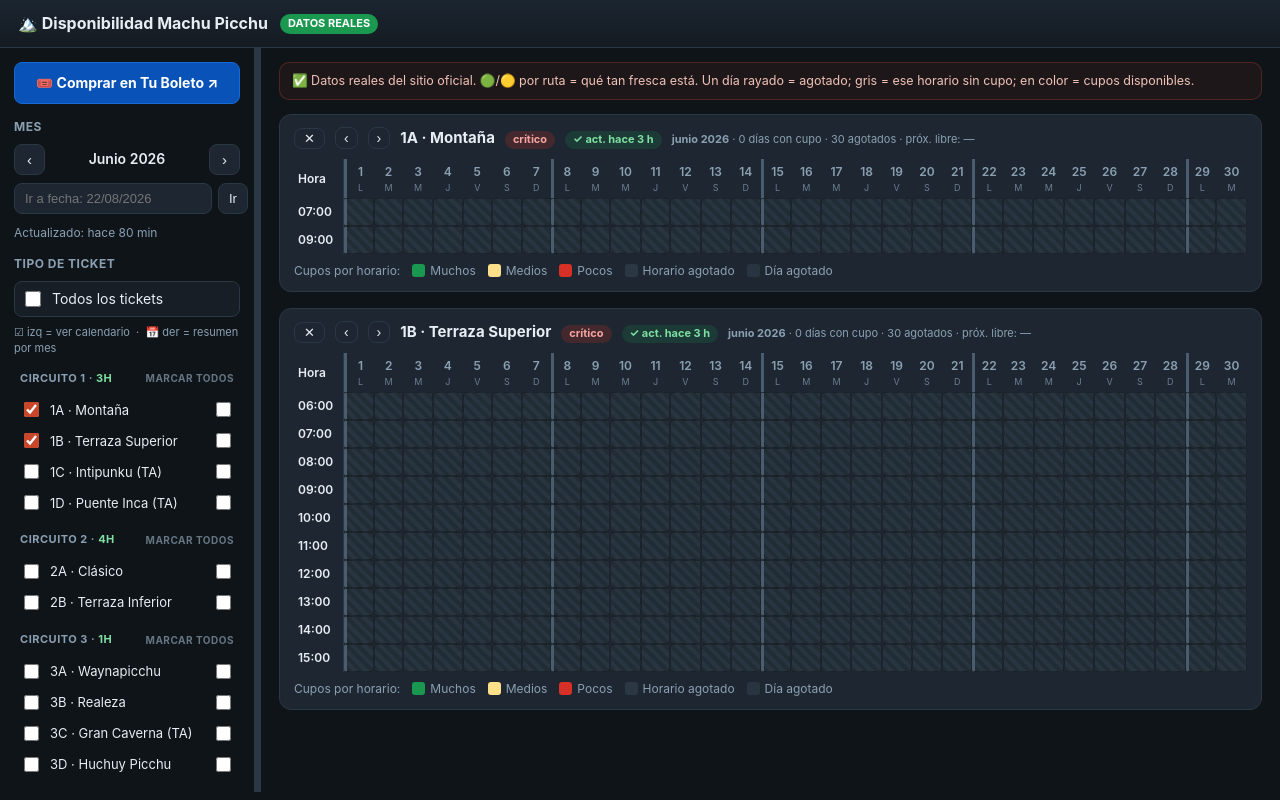
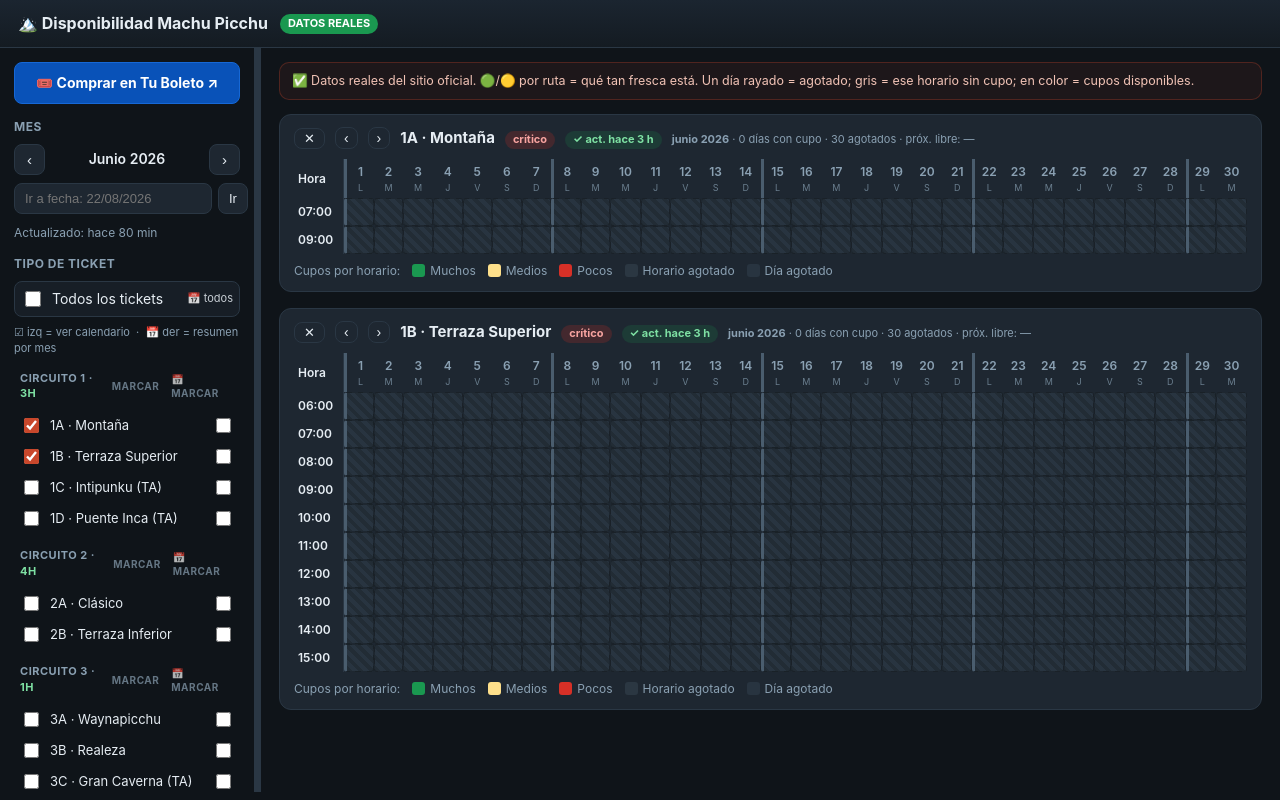
Before and after one commit to cinonicholas-ctrl/machu-picchu, a website: page index.html in a window 1280 px wide. Drawn offline with Linux system fonts and the light colour scheme.

Commit message:
Update index.html

```diff
--- a/index.html
+++ b/index.html
@@ -35,7 +35,11 @@
   .datego input{flex:1}
   .grp{margin:10px 0 4px;font-size:11px;font-weight:700;color:var(--muted);text-transform:uppercase;letter-spacing:.5px;cursor:pointer;padding:4px 6px;border-radius:7px;display:flex;justify-content:space-between;align-items:center}
   .grp:hover{background:var(--panel2);color:var(--txt)}
-  .grp .gt{font-size:10px;opacity:.7}
+  .grp{cursor:default}
+  .grp .gt{font-size:10px;opacity:.7;cursor:pointer}
+  .grp .gt:hover{opacity:1;text-decoration:underline}
+  .gacts{display:flex;gap:12px;align-items:center}
+  #mchkR{cursor:pointer;font-size:11px;opacity:.85}
   .opt{display:flex;align-items:center;gap:8px;padding:5px 6px;border-radius:7px;cursor:pointer}
   .opt:hover{background:var(--panel2)}
   .opt input{accent-color:var(--accent);width:15px;height:15px}
@@ -114,7 +118,7 @@
     <div class="sub" id="updated" style="margin:10px 0 4px"></div>
 
     <h3>Tipo de ticket</h3>
-    <div class="master" id="master"><input type="checkbox" id="mchk"><label for="mchk">Todos los tickets</label></div>
+    <div class="master" id="master"><input type="checkbox" id="mchk"><label for="mchk" style="flex:1">Todos los tickets</label><span id="mchkR" title="Resumen por mes de todos">📅 todos</span></div>
     <div class="sub" style="margin:0 0 8px;font-size:11px">☑ izq = ver calendario &nbsp;·&nbsp; 📅 der = resumen por mes</div>
     <div id="picker"></div>
     <div class="sub" style="font-size:10px;margin-top:12px">TA = solo en temporada alta</div>
@@ -171,22 +175,27 @@ function ago(iso){if(!iso)return"";const d=(Date.now()-new Date(iso).getTime())/
 function color(v,cap){if(v<=0)return"var(--zero)";const r=v/cap;if(r>0.55)return"var(--g1)";if(r>0.4)return"var(--g2)";if(r>0.28)return"var(--g3)";if(r>0.18)return"var(--y1)";if(r>0.10)return"var(--o1)";if(r>0.03)return"var(--r1)";return"var(--r2)";}
 
 function renderPicker(){
-  // master
-  const allOn=DATA.routes.length>0 && DATA.routes.every(r=>selected.has(r.id));
-  document.getElementById("mchk").checked=allOn;
-  const p=document.getElementById("picker");p.innerHTML="";let lastG=null,gwrap=null;
+  // master: izq = todos los calendarios, der = 📅 todos (resumen por mes)
+  const allL=DATA.routes.length>0 && DATA.routes.every(r=>selected.has(r.id));
+  const allR=DATA.routes.length>0 && DATA.routes.every(r=>monthSel.has(r.id));
+  const mchk=document.getElementById("mchk"); mchk.checked=allL;
+  mchk.onchange=()=>{ if(mchk.checked)DATA.routes.forEach(r=>selected.add(r.id)); else selected.clear(); renderPicker();renderBlocks();renderMonthly(); };
+  const mr=document.getElementById("mchkR"); if(mr){ mr.style.color=allR?'var(--sel)':''; mr.onclick=()=>{ if(allR)monthSel.clear(); else DATA.routes.forEach(r=>monthSel.add(r.id)); renderPicker();renderBlocks();renderMonthly(); }; }
+  const p=document.getElementById("picker");p.innerHTML="";let lastG=null;
   DATA.routes.forEach(rt=>{
     if(rt.group!==lastG){
       lastG=rt.group;
       const grpRoutes=DATA.routes.filter(r=>r.group===rt.group);
       const ids=grpRoutes.map(r=>r.id);
-      const gOn=ids.every(id=>selected.has(id));
+      const gOnL=ids.every(id=>selected.has(id));
+      const gOnR=ids.every(id=>monthSel.has(id));
       const ups=grpRoutes.map(r=>r.updated?new Date(r.updated).getTime():0).filter(Boolean);
       let fr="";
       if(ups.length){const h=(Date.now()-Math.min(...ups))/3.6e6;fr=` · <b style="color:${h<8?'#7ee0a3':'#fdc98b'}">${h<1?'<1h':(h<48?Math.round(h)+'h':Math.round(h/24)+'d')}</b>`;}
       const g=document.createElement("div");g.className="grp";
-      g.innerHTML=`<span>${rt.group}${fr}</span><span class="gt">${gOn?'quitar todos':'marcar todos'}</span>`;
-      g.onclick=()=>{const on=ids.every(id=>selected.has(id));ids.forEach(id=>on?selected.delete(id):selected.add(id));renderPicker();renderBlocks();};
+      g.innerHTML=`<span>${rt.group}${fr}</span><span class="gacts"><span class="gt" data-gl>${gOnL?'quitar':'marcar'}</span><span class="gt" data-gr style="color:${gOnR?'var(--sel)':''}">📅 ${gOnR?'quitar':'marcar'}</span></span>`;
+      g.querySelector('[data-gl]').onclick=()=>{ids.forEach(id=>gOnL?selected.delete(id):selected.add(id));renderPicker();renderBlocks();renderMonthly();};
+      g.querySelector('[data-gr]').onclick=()=>{ids.forEach(id=>gOnR?monthSel.delete(id):monthSel.add(id));renderPicker();renderBlocks();renderMonthly();};
       p.appendChild(g);
     }
     const row=document.createElement("div");row.className="opt";
@@ -306,7 +315,6 @@ document.getElementById("prev").onclick=()=>{if(curIdx>0){curIdx--;routeMonth={}
 document.getElementById("next").onclick=()=>{if(curIdx<months.length-1){curIdx++;routeMonth={};renderBlocks();renderMonthly();}};
 document.getElementById("datego").onclick=()=>jumpDate(document.getElementById("datebox").value);
 document.getElementById("datebox").addEventListener("keydown",e=>{if(e.key==="Enter")jumpDate(e.target.value);});
-document.getElementById("master").onclick=(e)=>{ if(e.target.id!=="mchk"){document.getElementById("mchk").checked=!document.getElementById("mchk").checked;} const on=DATA.routes.every(r=>selected.has(r.id)); if(on)selected.clear(); else DATA.routes.forEach(r=>selected.add(r.id)); renderPicker();renderBlocks(); };
 
 // clic en una caja de ticket del panel del día → muestra/oculta ese ticket en los calendarios de abajo
 document.querySelector("#detail .dboxes").addEventListener("click",e=>{const el=e.target.closest("[data-id]");if(!el)return;const id=el.dataset.id;selected.has(id)?selected.delete(id):selected.add(id);renderPicker();renderBlocks();renderDetail();});
```
